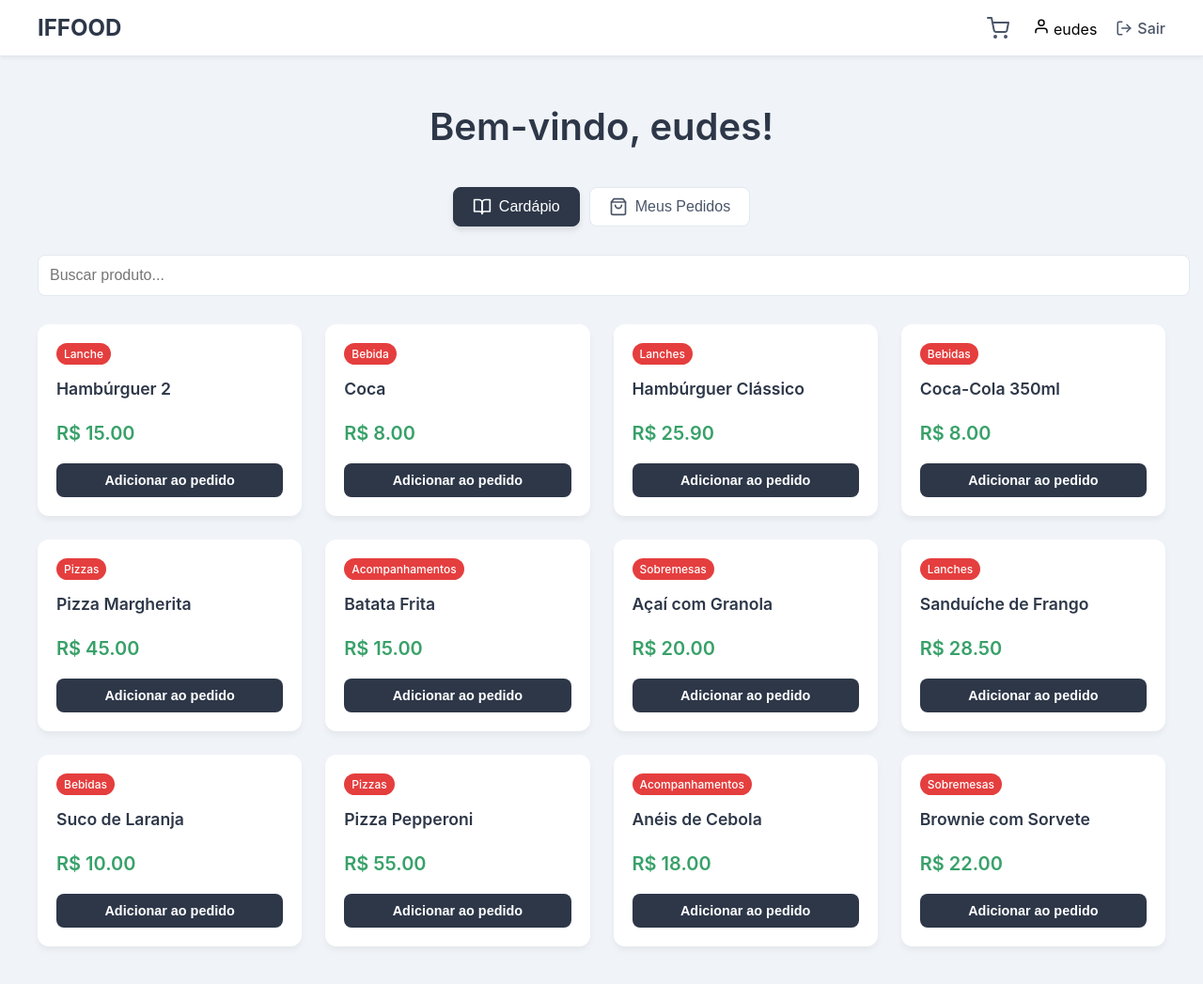
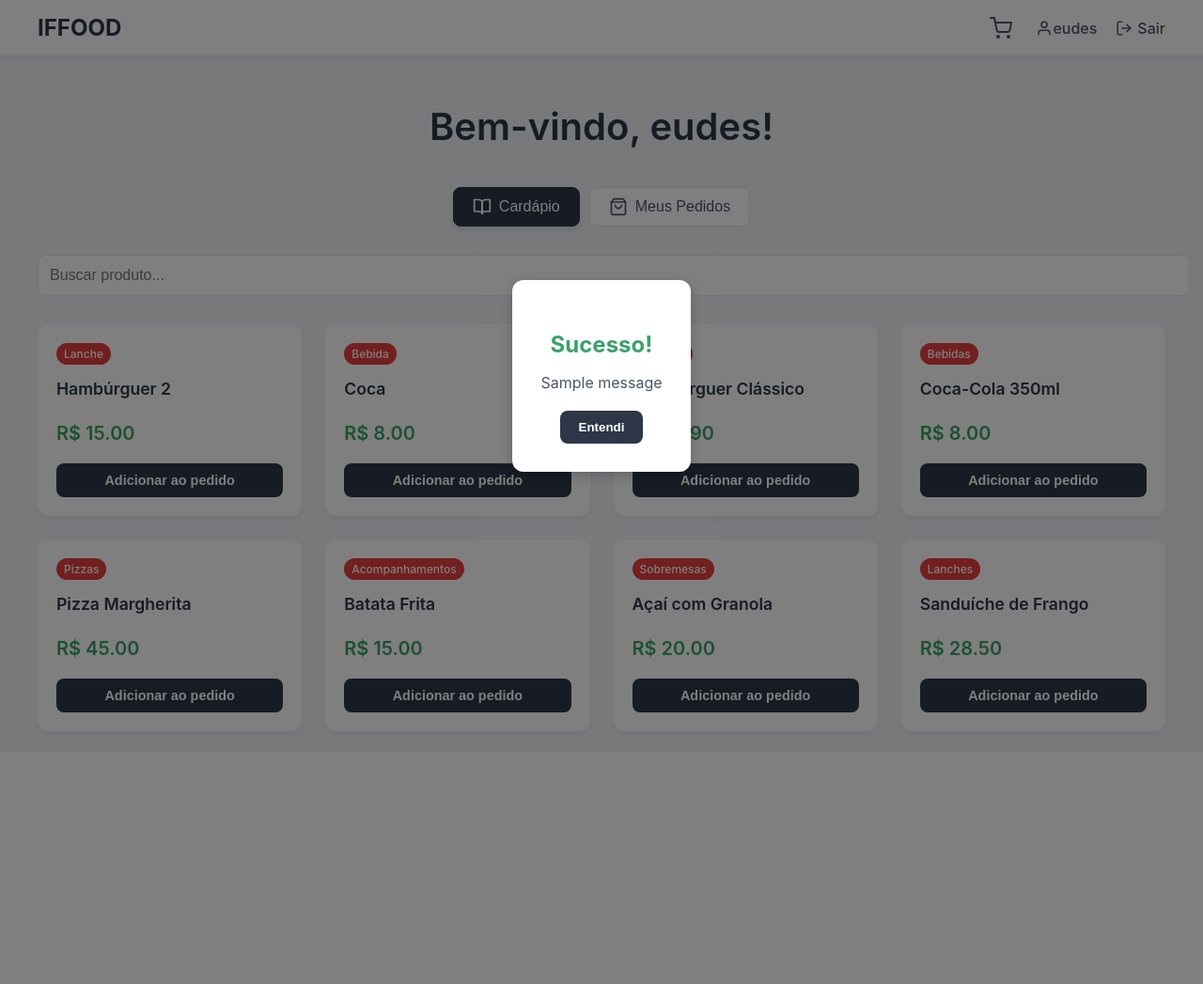
Before and after one commit to Eudesps/IFFOOD, a Django app: page / in a window 1280 px wide. Shown: the whole page at 94% size. After the commit the page ends 780 px from the top, so only its background shows below. Run offline with Django 5.2, Linux system fonts and the light colour scheme; a user stored in the database is signed in; data comes from the database, SQL or seed files in the repository; both versions use the stored data as it was after the commit; tables that the repository leaves empty hold one stand-in row (values such as "Sample post"); one stand-in notice (Sample message) is shown.

Commit message:
campo de busca, popup

```diff
--- a/pedidos/templates/cliente/cliente_home.html
+++ b/pedidos/templates/cliente/cliente_home.html
@@ -5,12 +6,76 @@
     <meta name="viewport" content="width=device-width, initial-scale=1.0">
     <title>IFFOOD - Cliente</title>
     <style>
+
+        /* CSS para o Popup */
+        .popup-overlay {
+            position: fixed;
+            top: 0;
+            left: 0;
+            width: 100%;
+            height: 100%;
+            background-color: rgba(0, 0, 0, 0.5);
+            display: flex;
+            justify-content: center;
+            align-items: center;
+            z-index: 2000;
+            visibility: hidden;
+            opacity: 0;
+            transition: visibility 0s, opacity 0.3s;
+        }
+
+        .popup-overlay.show {
+            visibility: visible;
+            opacity: 1;
+        }
+
+        .popup-content {
+            background-color: #ffffff;
+            padding: 30px;
+            border-radius: 12px;
+            box-shadow: 0 4px 15px rgba(0, 0, 0, 0.2);
+            text-align: center;
+            max-width: 400px;
+            transform: scale(0.9);
+            transition: transform 0.3s;
+        }
+
+        .popup-overlay.show .popup-content {
+            transform: scale(1);
+        }
+
+        .popup-content h3 {
+            font-size: 1.5rem;
+            color: #38a169;
+            margin-bottom: 10px;
+        }
+
+        .popup-content p {
+            font-size: 1rem;
+            color: #4a5568;
+            margin-bottom: 20px;
+        }
+
+        .popup-content .btn-ok {
+            background-color: #2d3748;
+            color: #ffffff;
+            border: none;
+            padding: 10px 20px;
+            border-radius: 8px;
+            font-weight: 600;
+            cursor: pointer;
+            transition: background-color 0.3s;
+        }
+
+        .popup-content .btn-ok:hover {
+            background-color: #1a202c;
+        }
+
         body {
             font-family: -apple-system, BlinkMacSystemFont, "Segoe UI", Roboto, "Helvetica Neue", Arial, sans-serif;
             background-color: #f0f4f8;
             margin: 0;
-            padding: 0;
-            padding-top: 70px;
+            padding: 70px 0 0; /* Ajuste para a navbar fixa */
         }
         .header {
             background-color: #ffffff;
@@ -36,7 +101,7 @@
             align-items: center;
             gap: 20px;
         }
-        .nav-right a {
+        .nav-right a, .nav-right span {
             text-decoration: none;
             color: #4a5568;
             font-weight: 500;
@@ -170,27 +246,6 @@
             color: #a0aec0;
             font-size: 1rem;
         }
-        .footer {
-            /* Estilo para o footer ou barra inferior, se necessário */
-        }
-        .nav-cart {
-            position: relative;
-        }
-        .cart-count {
-            position: absolute;
-            top: -8px;
-            right: -8px;
-            background-color: #e53e3e;
-            color: white;
-            border-radius: 50%;
-            padding: 2px 6px;
-            font-size: 0.75rem;
-            font-weight: 600;
-        }
-        .nav-right a {
-            position: relative;
-        }
-        /* NOVO CSS para a tela de pedidos */
         .orders-list {
             display: grid;
             gap: 20px;
@@ -298,16 +353,14 @@
             </button>
         </div>
 
-
         <div id="cardapio-content" class="tab-content active">
-            <input type="text" class="search-bar" placeholder="Buscar produto...">
-            <div class="products-grid">
+            <input type="text" id="search-bar" class="search-bar" placeholder="Buscar produto...">
+            <div id="products-grid" class="products-grid">
                 {% for produto in produtos %}
                 <div class="product-card">
                     <span class="category">{{ produto.categoria }}</span>
                     <h3>{{ produto.nome }}</h3>
                     <p class="price">R$ {{ produto.preco|floatformat:2 }}</p>
-
                     <button class="add-to-cart-btn" data-product-id="{{ produto.id }}">
                         Adicionar ao pedido
                     </button>
@@ -345,9 +398,96 @@
         </div>
     </div>
 
+    {% if messages %}
+        <div id="popup-overlay" class="popup-overlay">
+            <div class="popup-content">
+                <h3>Sucesso!</h3>
+                {% for message in messages %}
+                    <p>{{ message }}</p>
+                {% endfor %}
+                <button class="btn-ok" onclick="document.getElementById('popup-overlay').classList.remove('show');">Entendi</button>
+            </div>
+        </div>
+    {% endif %}
+
     <script>
+        // Lógica de Tabs
+        const cardapioTab = document.getElementById('cardapio-tab');
+        const pedidosTab = document.getElementById('pedidos-tab');
+        const cardapioContent = document.getElementById('cardapio-content');
+        const pedidosContent = document.getElementById('pedidos-content');
 
-            // Função para obter o CSRF Token
+        function setActiveTab(tabName) {
+            if (tabName === 'pedidos') {
+                pedidosTab.classList.add('active');
+                cardapioTab.classList.remove('active');
+                pedidosContent.classList.add('active');
+                cardapioContent.classList.remove('active');
+            } else {
+                cardapioTab.classList.add('active');
+                pedidosTab.classList.remove('active');
+                cardapioContent.classList.add('active');
+                pedidosContent.classList.remove('active');
+            }
+        }
+
+        cardapioTab.addEventListener('click', () => setActiveTab('cardapio'));
+        pedidosTab.addEventListener('click', () => setActiveTab('pedidos'));
+
+        document.addEventListener('DOMContentLoaded', () => {
+            const urlParams = new URLSearchParams(window.location.search);
+            if (urlParams.has('show_orders')) {
+                setActiveTab('pedidos');
+            } else {
+                setActiveTab('cardapio');
+            }
+
+            // Exibir o popup de sucesso, se houver
+            const popupOverlay = document.getElementById('popup-overlay');
+            if (popupOverlay) {
+                popupOverlay.classList.add('show');
+            }
+        });
+
+        // Lógica da busca dinâmica
+        const searchInput = document.getElementById('search-bar');
+        const productsGrid = document.getElementById('products-grid');
+        let timeout = null;
+
+        searchInput.addEventListener('input', (event) => {
+            clearTimeout(timeout);
+            const query = event.target.value;
+
+            timeout = setTimeout(async () => {
+                const response = await fetch(`{% url 'search_products' %}?q=${query}`);
+                const products = await response.json();
+
+                productsGrid.innerHTML = ''; // Limpa a grid atual
+
+                if (products.length > 0) {
+                    products.forEach(product => {
+                        const productCard = document.createElement('div');
+                        productCard.className = 'product-card';
+                        productCard.innerHTML = `
+                            <span class="category">${product.categoria}</span>
+                            <h3>${product.nome}</h3>
+                            <p class="price">R$ ${parseFloat(product.preco).toFixed(2)}</p>
+                            <button class="add-to-cart-btn" data-product-id="${product.id}">
+                                Adicionar ao pedido
+                            </button>
+                        `;
+                        productsGrid.appendChild(productCard);
+                    });
+                } else {
+                    productsGrid.innerHTML = '<p class="empty-state">Nenhum produto encontrado.</p>';
+                }
+
+                // Reinicializa os botões do carrinho após a busca
+                rebindAddToCartButtons();
+            }, 300);
+        });
+
+        // Lógica para adicionar ao carrinho
         function getCookie(name) {
             let cookieValue = null;
             if (document.cookie && document.cookie !== '') {
@@ -363,6 +503,7 @@
             return cookieValue;
         }
 
+        function rebindAddToCartButtons() {
             const cartCountSpan = document.querySelector('.cart-count');
             const addButtons = document.querySelectorAll('.add-to-cart-btn');
 
@@ -372,7 +513,7 @@
                     const csrfToken = getCookie('csrftoken');
 
                     try {
-                const response = await fetch(`/adicionar-ao-carrinho/${productId}/`, {
+                        const response = await fetch(`{% url 'add_to_cart' 0 %}`.replace('0', productId), {
                             method: 'POST',
                             headers: {
                                 'X-CSRFToken': csrfToken,
@@ -405,29 +543,9 @@
                     }
                 });
             });
+        }
 
-        const cardapioTab = document.getElementById('cardapio-tab');
-        const pedidosTab = document.getElementById('pedidos-tab');
-        const cardapioContent = document.getElementById('cardapio-content');
-        const pedidosContent = document.getElementById('pedidos-content');
-
-        cardapioTab.addEventListener('click', () => {
-            cardapioTab.classList.add('active');
-            pedidosTab.classList.remove('active');
-            cardapioContent.classList.add('active');
-            pedidosContent.classList.remove('active');
-        });
-
-        pedidosTab.addEventListener('click', () => {
-            pedidosTab.classList.add('active');
-            cardapioTab.classList.remove('active');
-            pedidosContent.classList.add('active');
-            cardapioContent.classList.remove('active');
-        });
-
-        document.addEventListener('DOMContentLoaded', () => {
-            cardapioTab.click();
-        });
+        rebindAddToCartButtons();
     </script>
 </body>
 </html>
--- a/pedidos/templates/cliente/order_detail.html
+++ b/pedidos/templates/cliente/order_detail.html
@@ -128,7 +128,6 @@
                 <div class="item-info">
                     {{ item.quantidade }}x - R$ {{ item.produto.preco|floatformat:2 }} cada
                 </div>
-                <div class="item-price">R$ {{ item.subtotal|floatformat:2 }}</div>
             </li>
             {% empty %}
             <li class="text-center text-muted">Nenhum item neste pedido.</li>
--- a/pedidos/templates/login/login.html
+++ b/pedidos/templates/login/login.html
@@ -211,6 +211,9 @@
                         Entrar como Cliente
                     </button>
                 </form>
+                <div class="form-content">
+                    <p>demo: cliente@teste.com / senha123</p>
+                </div>
             </div>
 
             <div id="restaurante-content" class="tab-content">
--- a/pedidos/urls.py
+++ b/pedidos/urls.py
@@ -23,4 +23,5 @@ urlpatterns = [
     path('carrinho/remover/<int:produto_id>/', views.remove_from_cart_view, name='remove_from_cart'),
     path('finalizar-pedido/', views.checkout_view, name='checkout'),
     path('meus-pedidos/<int:pedido_id>/', views.order_detail_view, name='order_detail'),
+    path('buscar-produtos/', views.search_products_view, name='search_products'),
 ]
--- a/pedidos/views.py
+++ b/pedidos/views.py
@@ -7,6 +7,8 @@ from .models import Produto, Pedido, ProdutoNoPedido
 from .forms import ProdutoForm
 from django.db import transaction
 from django.http import JsonResponse
+from django.db.models import Q
+from django.contrib import messages
 
 # Função para verificar se o usuário é um restaurante
 def is_restaurante(user):
@@ -43,6 +45,7 @@ def login_view(request):
     return render(request, 'login/login.html')
 
 # View de Home (página inicial)
+
 @login_required
 def home_view(request):
     if is_restaurante(request.user):
@@ -57,17 +60,14 @@ def home_view(request):
 
     elif is_cliente(request.user):
         produtos = Produto.objects.all()
-
-        # BUSCA OS PEDIDOS DO CLIENTE LOGADO
         pedidos = Pedido.objects.filter(cliente=request.user).order_by('-criado_em')
-
         cart = request.session.get('cart', {})
         cart_item_count = sum(item['quantidade'] for item in cart.values())
 
         context = {
             'produtos': produtos,
             'pedidos': pedidos,
-            'cart_item_count': cart_item_count
+            'cart_item_count': cart_item_count,
         }
         return render(request, 'cliente/cliente_home.html', context)
 
@@ -211,55 +211,56 @@ def checkout_view(request):
     if request.method == 'POST':
         cart = request.session.get('cart', {})
         if not cart:
-            return redirect('home')  # Redireciona se o carrinho estiver vazio
+            messages.error(request, 'O seu carrinho está vazio.')
+            return redirect('cart')
 
         try:
             with transaction.atomic():
-                # 1. Cria o objeto Pedido
+                total_final = 0
+                itens_do_pedido = []
+
+                # 1. First, calculate the total and prepare the items
+                for produto_id_str, item_data in cart.items():
+                    produto = get_object_or_404(Produto, id=int(produto_id_str))
+                    quantidade = item_data['quantidade']
+                    subtotal = produto.preco * quantidade
+                    total_final += subtotal
+                    itens_do_pedido.append({
+                        'produto': produto,
+                        'quantidade': quantidade
+                    })
+
+                # 2. Only after the total is known, create the Pedido object
                 pedido = Pedido.objects.create(
                     cliente=request.user,
-                    total=0,  # O total será calculado abaixo
-                    status='pedido' # Define o status inicial
+                    total=total_final, # Assign the calculated total here
+                    status='pedido'
                 )
 
-                total_final = 0
-
-                # 2. Itera sobre os itens do carrinho e cria os objetos ProdutoNoPedido
-                for produto_id_str, item_data in cart.items():
-                    produto = Produto.objects.get(id=int(produto_id_str))
-                    quantidade = item_data['quantidade']
-
-                    # Cria a relação ProdutoNoPedido
+                # 3. Create the items for the new order
+                for item in itens_do_pedido:
                     ProdutoNoPedido.objects.create(
                         pedido=pedido,
-                        produto=produto,
-                        quantidade=quantidade
+                        produto=item['produto'],
+                        quantidade=item['quantidade']
                     )
 
-                    # Calcula o total do pedido
-                    total_final += produto.preco * quantidade
+                # 4. Clear the cart
+                del request.session['cart']
+                request.session.modified = True
 
-                # 3. Atualiza o total no objeto Pedido
-                pedido.total = total_final
-                pedido.save()
-
-                # 4. Limpa o carrinho da sessão
-                del request.session['cart']
-
-                # Mensagem de sucesso (opcional, pode ser adicionada no futuro)
-                # messages.success(request, 'Seu pedido foi finalizado com sucesso!')
-
-                # Redireciona para uma página de confirmação ou para a home
+                messages.success(request, 'Pedido finalizado com sucesso! Você pode acompanhar o status na seção "Meus Pedidos".')
                 return redirect('home')
 
         except Produto.DoesNotExist:
-            return render(request, 'pedidos/error.html', {'message': 'Um dos produtos não foi encontrado.'})
+            messages.error(request, 'Um dos produtos não foi encontrado. Por favor, verifique seu carrinho.')
+            return redirect('cart')
         except Exception as e:
-            # Lida com outros erros, como problemas de banco de dados
-            return render(request, 'pedidos/error.html', {'message': f'Ocorreu um erro ao finalizar o pedido: {e}'})
+            messages.error(request, f'Ocorreu um erro ao finalizar o pedido: {e}')
+            return redirect('cart')
 
-    # Se a requisição não for POST, redireciona para o carrinho
     return redirect('cart')
+
 
 @login_required
 @user_passes_test(is_cliente)
@@ -267,8 +268,8 @@ def order_detail_view(request, pedido_id):
     # Busca o pedido, garantindo que ele pertença ao cliente logado
     pedido = get_object_or_404(Pedido, id=pedido_id, cliente=request.user)
 
-    # Busca todos os itens (produtos) associados a este pedido
-    itens_pedido = pedido.produtonopedido_set.all()
+    # Busca todos os itens (produtos) associados a este pedido, usando o related_name 'itens'
+    itens_pedido = pedido.itens.all() # <-- AQUI ESTÁ A CORREÇÃO
 
     context = {
         'pedido': pedido,
@@ -289,3 +290,26 @@ def remove_from_cart_view(request, produto_id):
             request.session.modified = True
 
     return redirect('cart')
+
+def search_products_view(request):
+    """View para busca dinâmica de produtos (AJAX)."""
+    query = request.GET.get('q', '')
+    if query:
+        produtos = Produto.objects.filter(
+            Q(nome__icontains=query) | Q(categoria__icontains=query)
+        )
+    else:
+        produtos = Produto.objects.all()
+
+    # Formata os produtos para JSON
+    results = [
+        {
+            'id': produto.id,
+            'nome': produto.nome,
+            'preco': str(produto.preco),
+            'categoria': produto.categoria,
+        }
+        for produto in produtos
+    ]
+
+    return JsonResponse(results, safe=False)
```
Also changed, not shown: other parts of pedidos/templates/cliente/cliente_home.html (+25 -16 lines), db.sqlite3. Lines whose indentation alone changed are shown as unchanged.
